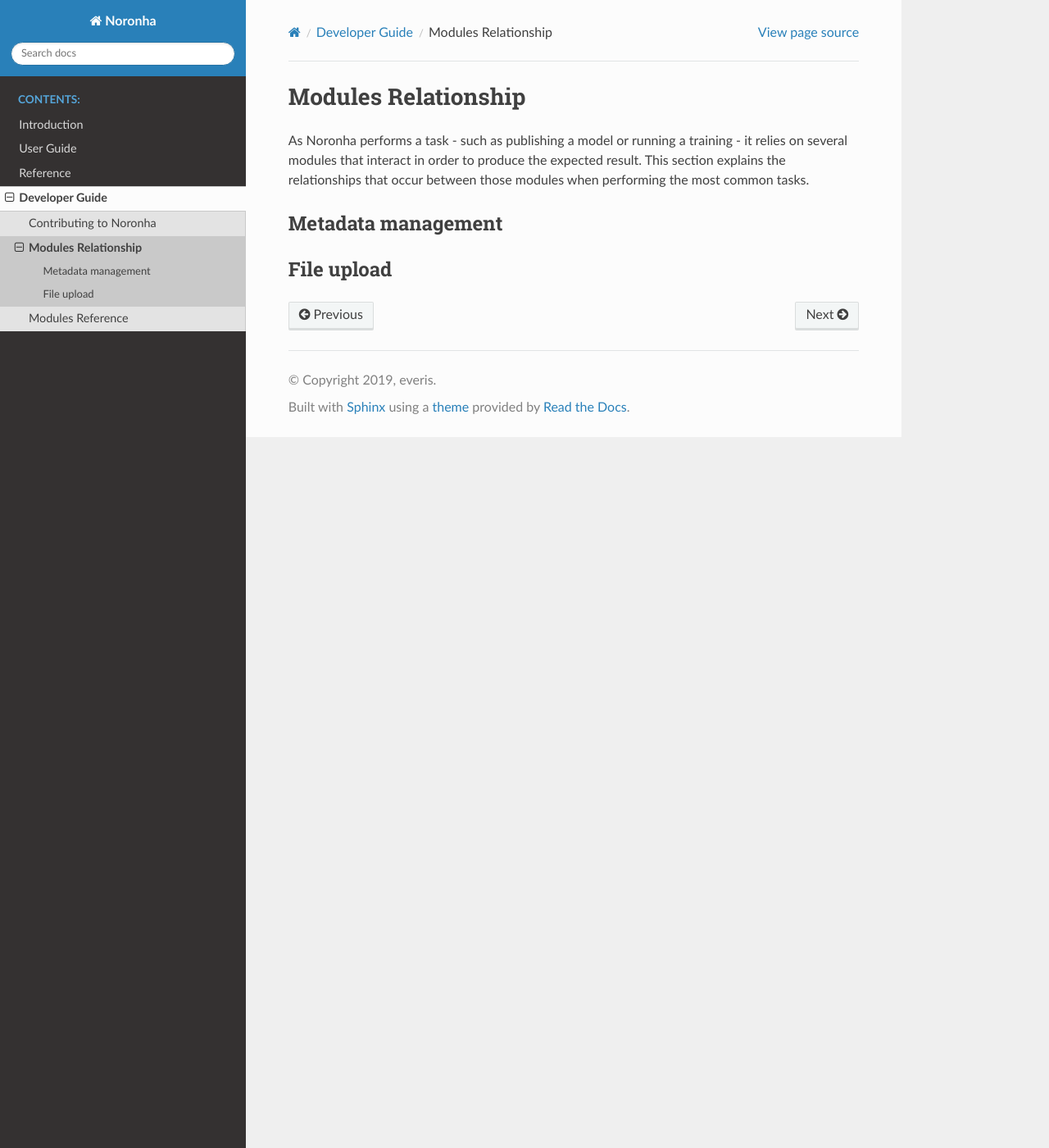
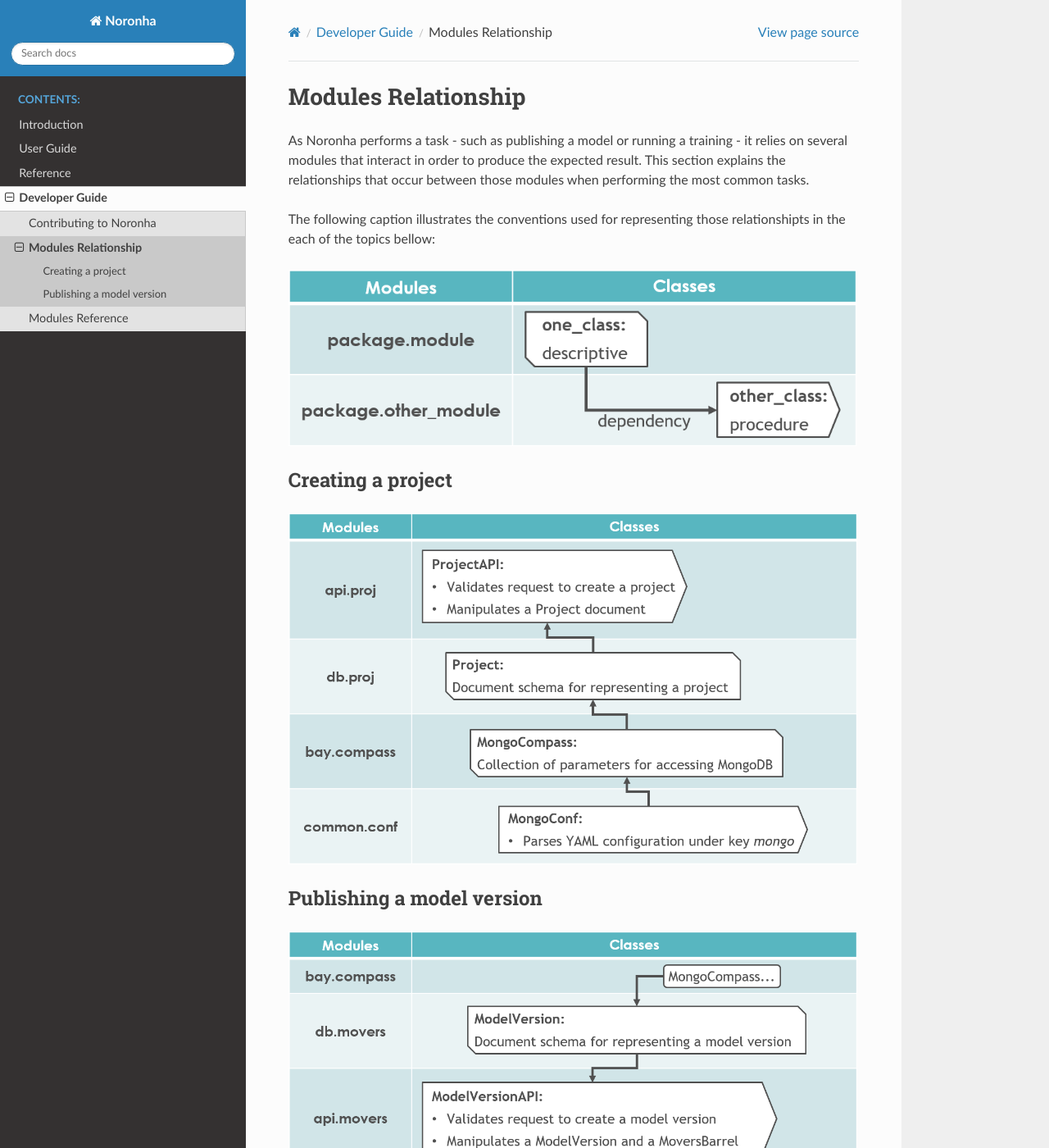
Before and after one commit to noronha-dataops/noronha, a Sphinx documentation site: the page built from docs/source/developer/module_rel.rst, in a window 1280 px wide and 1400 px high. Shown: the whole window at 82% size. Built offline with Sphinx 7.4.7 and the Read the Docs theme 2.0.0, drawn with Linux system fonts in a browser that asks for light colours.

Commit message:
diagrams for module relationships

```diff
--- a/docs/source/developer/module_rel.rst
+++ b/docs/source/developer/module_rel.rst
@@ -7,16 +7,16 @@
 interact in order to produce the expected result. This section explains the relationships that occur between those
 modules when performing the most common tasks.
 
-Metadata management
-===================
+The following caption illustrates the conventions used for representing those relationshipts in the each of the topics bellow:
 
-.. TODO: explanation
+.. image:: module_rel_caption.png
 
-.. TODO: diagram
+Creating a project
+==================
 
-File upload
-===========
+.. image:: module_rel_proj.png
 
-.. TODO: explanation
+Publishing a model version
+==========================
 
-.. TODO: diagram
+.. image:: module_rel_movers.png
```
Also changed, not shown: docs/source/developer/module_rel_caption.png (added), docs/source/developer/module_rel_movers.png (added), docs/source/developer/module_rel_proj.png (added).
